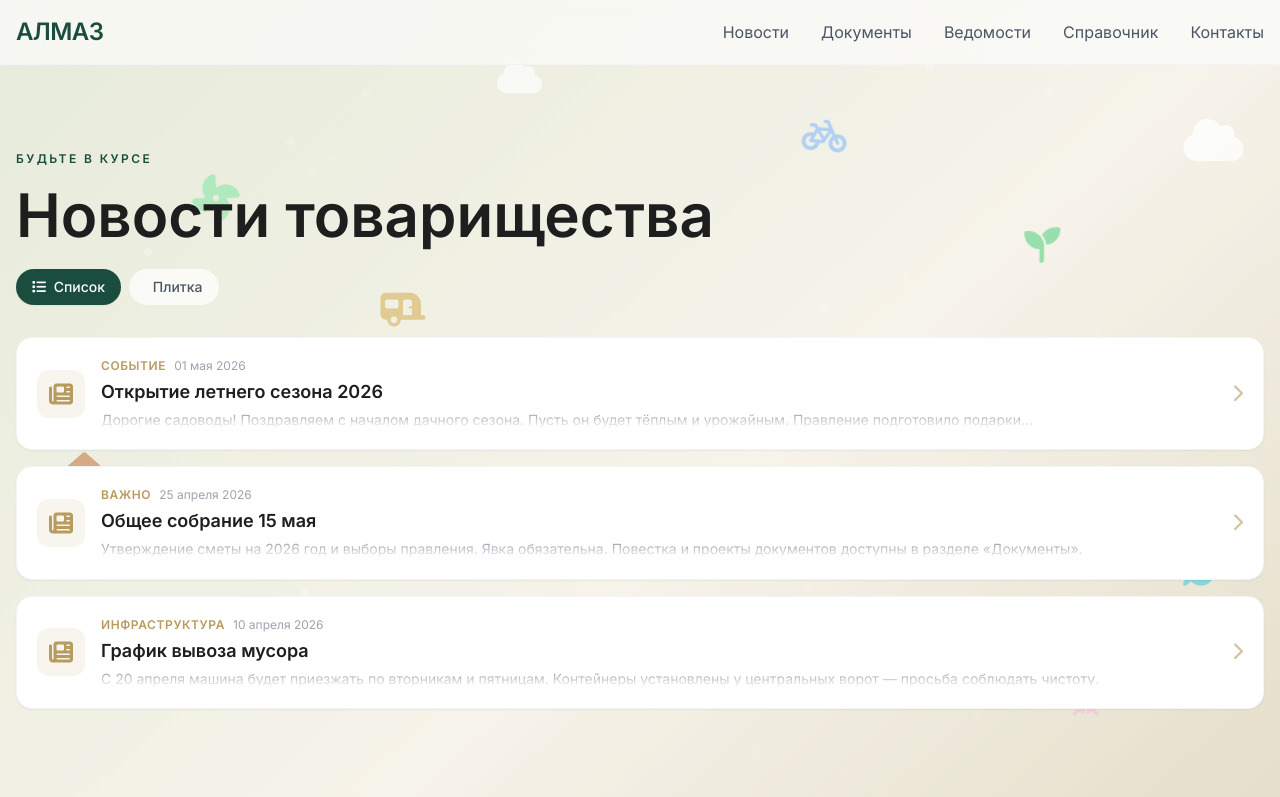
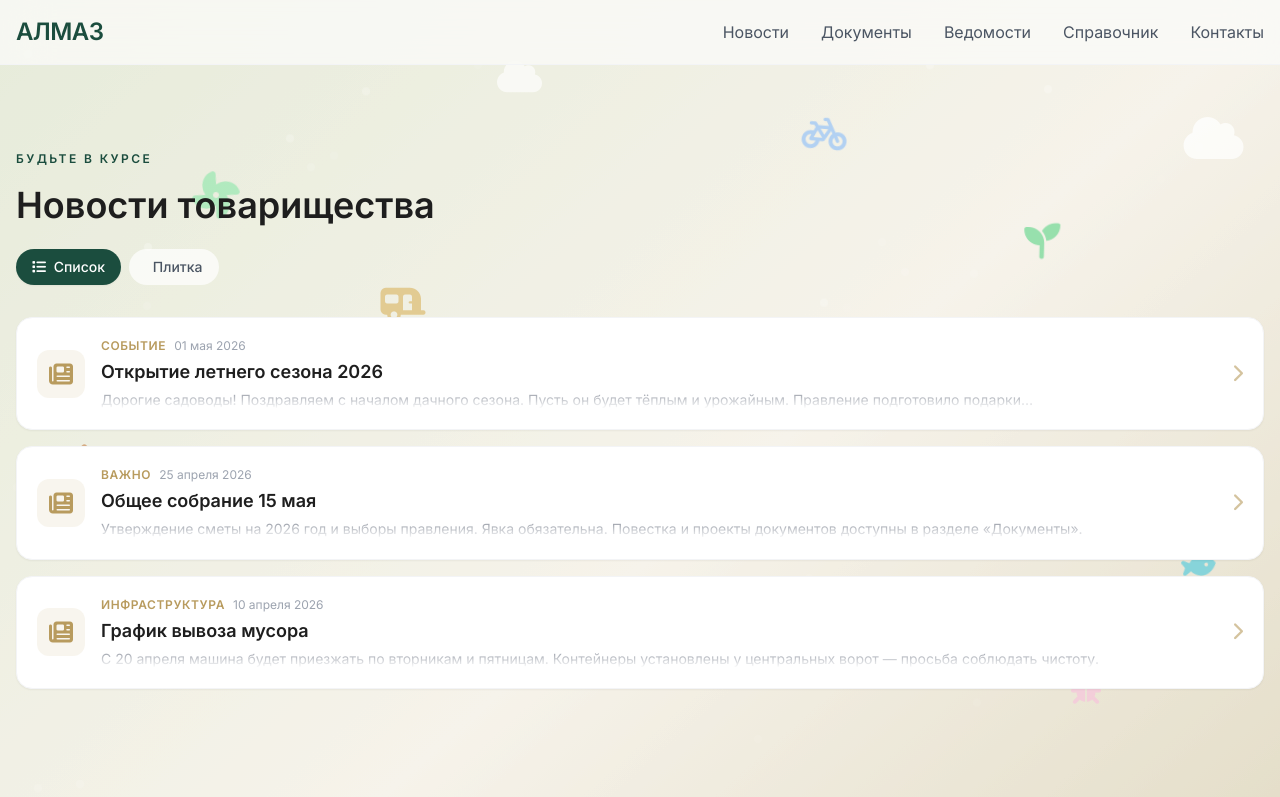
Before and after one commit to rawcam/almaz-snt, a Next.js app: page /almaz-snt/news in a window 1280 px wide. Shown: the top 797 px of the page. Built offline with nearby package versions, Linux system fonts and the light colour scheme.

Commit message:
Update news.js

```diff
--- a/src/pages/news.js
+++ b/src/pages/news.js
@@ -45,7 +45,8 @@ export default function News() {
           <span className="text-xs font-semibold uppercase tracking-[0.2em] text-green-deep">
             Будьте в курсе
           </span>
-          <h1 className="text-5xl md:text-6xl font-semibold mt-4 mb-6 text-dark">
+          {/* Уменьшен размер, убран засечный шрифт */}
+          <h1 className="text-3xl md:text-4xl font-semibold mt-4 mb-6 text-dark">
             Новости товарищества
           </h1>
         </motion.div>
```
